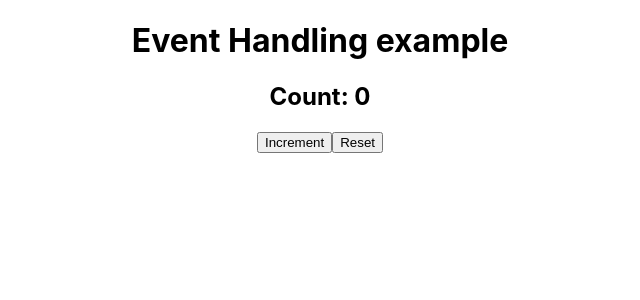
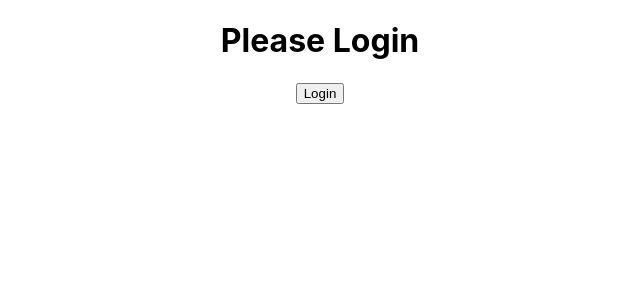
Before and after one commit to sounak999/React-Basics-Repository, a React (Create React App) app: page / in a window 1280 px wide. Shown: the top 300 px of the page, without its empty margins (320-960 px from the left). Built offline with nearby package versions, Linux system fonts and the light colour scheme.

Commit message:
0.3 => conditional rendering in React

```diff
--- a/src/App.js
+++ b/src/App.js
@@ -9,6 +9,7 @@ import Student from './component/Student'
 import Employee from './component/Employee'
 import User from './component/User';
 import EventHandling from './component/EventHandling';
+import ConditionalRendering from './component/ConditionalRendering';
 
 function App() {
 	const student = {
@@ -45,7 +46,9 @@ function App() {
 
 		{/* <User /> */}
 
-		<EventHandling />
+		{/* <EventHandling /> */}
+
+		<ConditionalRendering />
 
     </div>
   );
--- /dev/null
+++ b/src/component/ConditionalRendering.js
@@ -0,0 +1,27 @@
+import {useState} from 'react'
+
+const ConditionalRendering = () => {
+    const [isLoggedIn, setLoggedInState] = useState(false)
+
+    let message = ''
+    if (isLoggedIn) {
+        message = 'Welcome User'
+    } else {
+        message = 'Please Login'
+    }
+
+    function handleLoggedIn() {
+        setLoggedInState(!isLoggedIn)
+    }
+
+    return (
+        <div>
+            <h1>{message}</h1>
+            <button onClick={handleLoggedIn}>
+                {isLoggedIn ? 'Logout' : 'Login'}
+            </button>
+        </div>
+    )
+}
+
+export default ConditionalRendering
```
